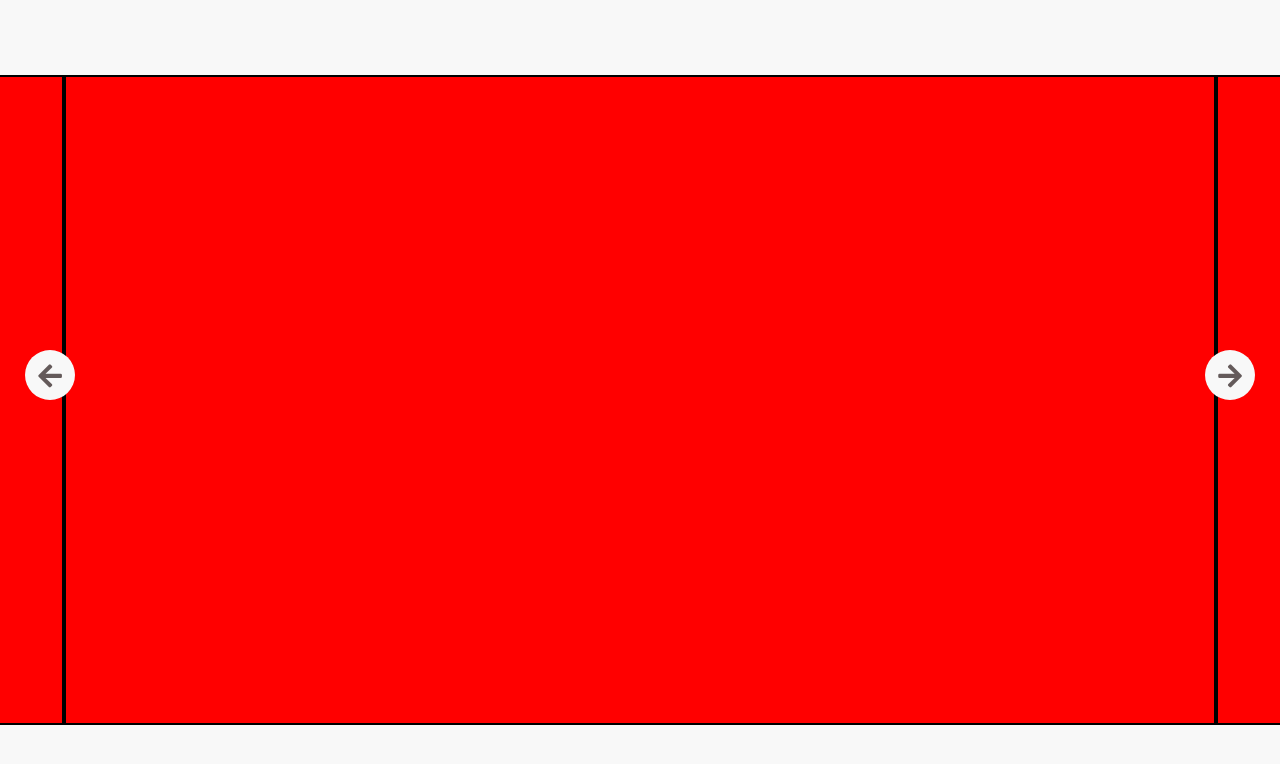
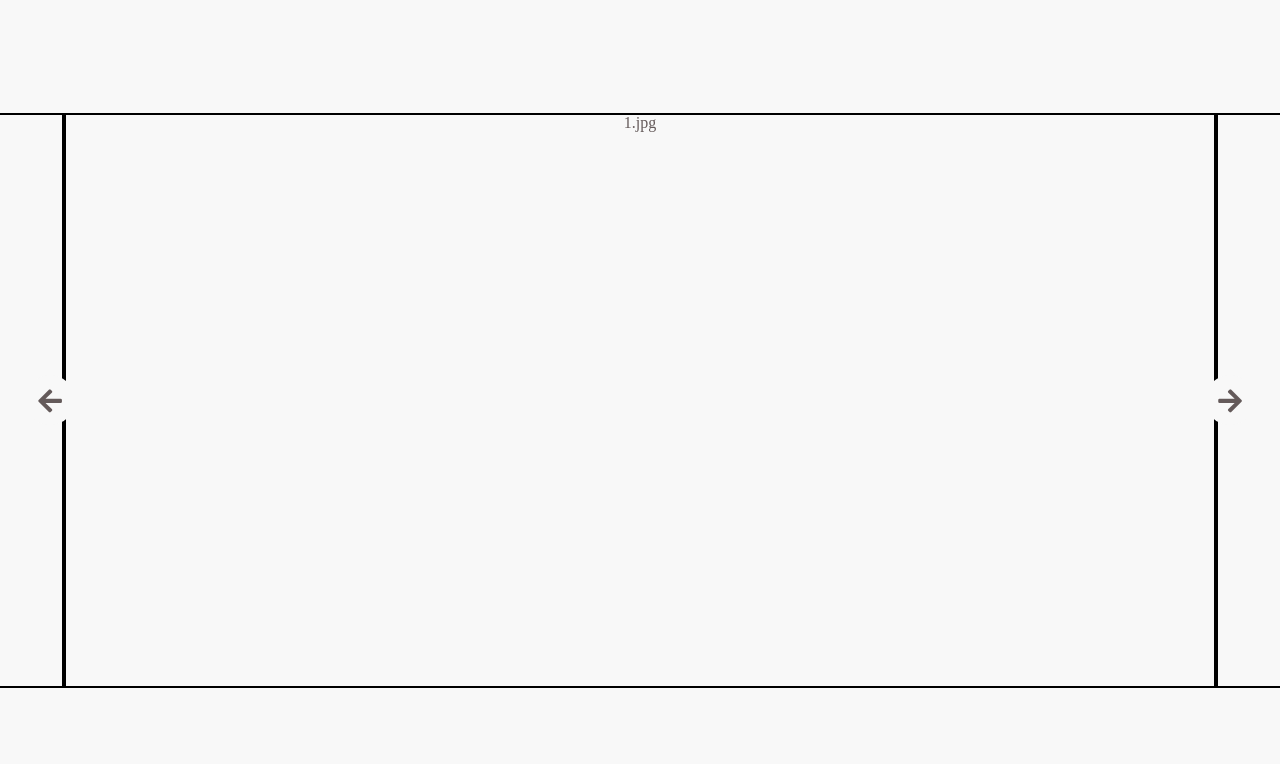
Before and after one commit to miorogvall/react-carousel-mr, a React (Create React App) app: page / in a window 1280 px wide. Shown: the top 764 px of the page. Built offline with nearby package versions, Linux system fonts and the light colour scheme.

Commit message:
changed images to array, work on slider animation start

```diff
--- a/src/App.js
+++ b/src/App.js
@@ -1,12 +1,13 @@
 import React from 'react';
-import logo from './logo.svg';
 import ItemContainer from './components/itemContainer/ItemContainer'
 import './App.css';
+import {List} from './Images';
 
 function App() {
+  console.log(List)
   return (
     <div className="App">
-      <ItemContainer></ItemContainer>
+      <ItemContainer children={List}/>
     </div>
   );
 }
--- /dev/null
+++ b/src/Images.js
@@ -0,0 +1,34 @@
+let List = [
+    {
+    filename : "0.jpg",
+    dimensions :73,
+    description : "hello, world!",
+    active: true
+    },
+    {
+    filename : "1.jpg",
+    rdimensions : 73,
+    description : "hello, world!",
+    active: false
+    },
+    {
+    filename : "1.jpg",
+    rdimensions : 73,
+    description : "hello, world!",
+    active: false
+    },
+    {
+    filename : "1.jpg",
+    rdimensions : 73,
+    description : "hello, world!",
+    active: false
+    },
+    {
+    filename : "1.jpg",
+    rdimensions : 73,
+    description : "hello, world!",
+    active: false
+    }
+]
+
+export {List};
--- a/src/components/itemContainer/Item/Item.js
+++ b/src/components/itemContainer/Item/Item.js
@@ -1,10 +1,14 @@
 import React from 'react';
 import './_Item.scss';
 
-function Item() {
-  return (
-      <div className="item"></div>
-  );
-}
+class Item extends React.Component {
+  constructor(props) {
+    super(props);
+  }
+
+  render() {
+  return <div className="item">{this.props.filename}</div>
+  }
+  }
 
 export default Item;
--- a/src/components/itemContainer/Item/_Item.scss
+++ b/src/components/itemContainer/Item/_Item.scss
@@ -1,9 +1,11 @@
+@import '../../../master.scss';
+
 .item {
     width: 90%;
     flex: 0 0 auto;
-    height: 65vw;
-    background-color: red;
+    height: 70vw;
+    background-color: $light-grey;
     border: 2px solid black;
     min-width: 90%;
-    max-height: 650px;
+    max-height: 575px;
 }
--- a/src/components/itemContainer/ItemContainer.js
+++ b/src/components/itemContainer/ItemContainer.js
@@ -5,22 +5,33 @@ class ItemContainer extends React.Component {
     constructor(props) {
       super(props);
     }
-    handleClick() {
-        console.log('hej')
+    handleClick = (event) => {
+        let itemScroll = 0;
+        let getCurrentTransform = event.target.parentNode.childNodes[0].style.color
+        console.log(getCurrentTransform)
+        /*  if(event.target.classList.contains('right')) {
+             event.target.parentNode.childNodes[0].style = 'transform: translate(100%, 0)'
+            } else {
+            } */
     }
-  render() {
-      return <div className="item-container">
-          <Item></Item>
-          <Item></Item>
-          <Item></Item>
-          <Item></Item>
-          <Item></Item>
-          <Item></Item>
-          <Item></Item>
+    render() {
+        return <div className="item-container">
 
+        <div className="items">
+            {this.props.children.map((data) => {
+                return <Item
+                    filename={data.filename}
+                    description={data.description}
+                    dimensions={data.dimensions}
+                    key={data.id}
+                    active={data.active}/>
+                })
+            }
+        </div>
           <div className="fas fa-arrow-left arrow left" onClick={this.handleClick}></div>
           <div className="fas fa-arrow-right arrow right" onClick={this.handleClick}></div>
+
       </div>
-}
+    }
 }
 export default ItemContainer;
--- a/src/components/itemContainer/_itemContainer.scss
+++ b/src/components/itemContainer/_itemContainer.scss
@@ -10,14 +10,22 @@
     width: 100%;
     overflow: hidden;
 
+    .items {
+        width: 100%;
+        display: flex;
+        justify-content: center;
+        align-items: center;
+        transform: translate(0,0);
+    }
+
     .arrow {
-        background: $light-grey;
+        background: #f8f8f8;
         width: 50px;
         height: 50px;
         position: absolute;
         top: 50%;
         border-radius: 100%;
-        transform: translate(0px, -50px);
+        transform: translate(0px, -50%);
         display: flex;
         align-items: center;
         justify-content: center;
```
